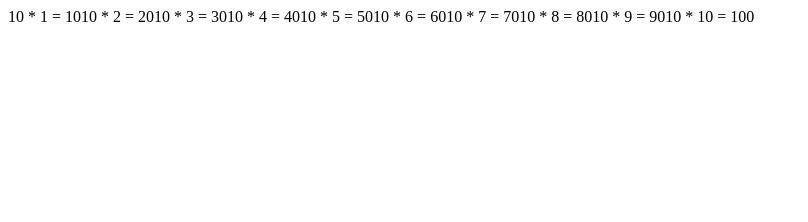
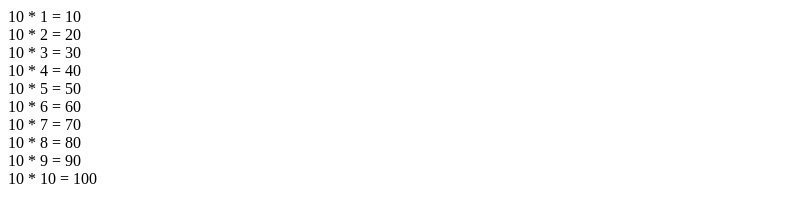
Before and after one commit to Tushardatta7/Assignment1_Ostad, a plain HTML site: page index.html in a window 1280 px wide. Shown: the whole page, without its empty margins (0-808 px from the left). Drawn offline with Linux system fonts and the light colour scheme.

Commit message:
Add html

```diff
--- a/index.html
+++ b/index.html
@@ -14,7 +14,7 @@ multiplicationTable(10);
 function multiplicationTable(num) {
     for (var i = 1; i <= 10; i++) {
         var row = num + " * " + i + " = " + num * i;
-        document.write(row);
+        document.write(row + "<br>");
     }
 }
 
```
